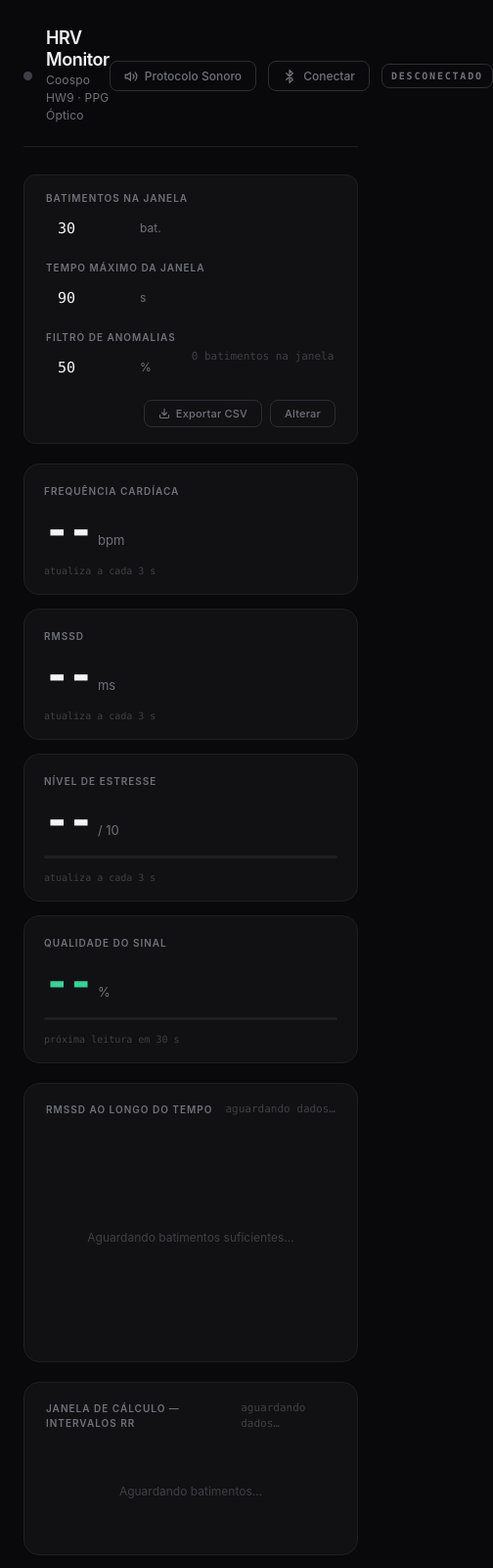
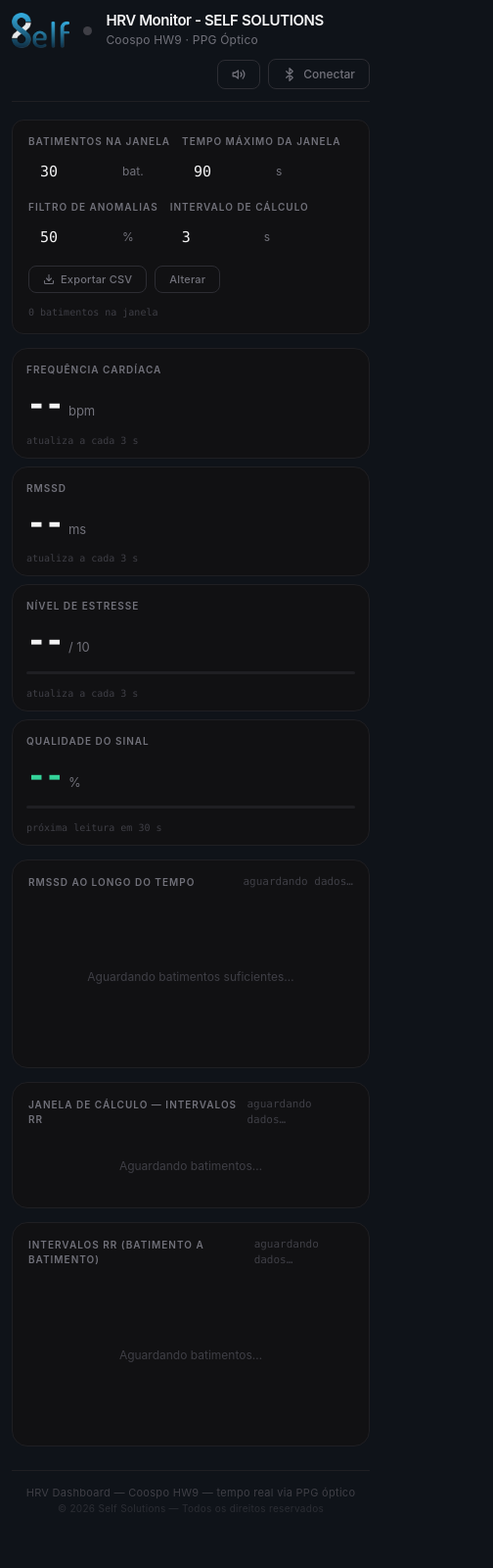
Before and after one commit to Self-Solutions/coospo_hrv_protocol, a plain HTML site: page index.html in a window 390 px wide. Shown: the top 1600 px of the page at 98% size, 504 px wide, since content can reach past the window. After the commit the page ends 1568 px from the top, so only its background shows below. Drawn offline with Linux system fonts and the light colour scheme.

Commit message:
versao correta

```diff
--- a/index.html
+++ b/index.html
@@ -12,16 +12,17 @@
     <!-- ── Header ────────────────────────────────────────────── -->
     <header class="header">
       <div class="header-left">
+        <img src="logo.webp" alt="Self Solutions" class="header-logo" />
         <span class="status-dot" id="status-dot" title="Aguardando conexão"></span>
         <div>
-          <h1>HRV Monitor</h1>
+          <h1>HRV Monitor - SELF SOLUTIONS</h1>
           <span class="subtitle">Coospo HW9 &middot; PPG Óptico</span>
         </div>
       </div>
       <div class="header-right">
         <button class="btn-protocol" id="btn-protocol" aria-label="Abrir configuração do protocolo sonoro">
           <svg xmlns="http://www.w3.org/2000/svg" width="14" height="14" viewBox="0 0 24 24" fill="none" stroke="currentColor" stroke-width="2.2" stroke-linecap="round" stroke-linejoin="round" aria-hidden="true"><polygon points="11 5 6 9 2 9 2 15 6 15 11 19 11 5"/><path d="M15.54 8.46a5 5 0 0 1 0 7.07"/><path d="M19.07 4.93a10 10 0 0 1 0 14.14"/></svg>
-          Protocolo Sonoro
+          <span class="btn-label">Protocolo Sonoro</span>
         </button>
         <button class="btn-connect" id="btn-connect" aria-label="Conectar dispositivo Bluetooth">
           <svg xmlns="http://www.w3.org/2000/svg" width="14" height="14" viewBox="0 0 24 24" fill="none" stroke="currentColor" stroke-width="2.2" stroke-linecap="round" stroke-linejoin="round" aria-hidden="true"><polyline points="6.5 6.5 17.5 17.5 12 23 12 1 17.5 6.5 6.5 17.5"/></svg>
@@ -59,8 +60,13 @@
             <span class="unit">%</span>
           </div>
         </div>
-        <div class="config-stats">
-          <span id="window-beat-count">0 batimentos na janela</span>
+        <div class="config-divider"></div>
+        <div class="config-item">
+          <label for="metrics-interval">Intervalo de Cálculo</label>
+          <div class="input-row">
+            <input type="number" id="metrics-interval" value="3" min="1" max="5" readonly />
+            <span class="unit">s</span>
+          </div>
         </div>
         <div class="config-actions">
           <button class="btn-export" id="btn-export" title="Exportar registros como JSON">
@@ -68,6 +74,9 @@
             Exportar CSV
           </button>
           <button class="btn-alterar" id="btn-alterar">Alterar</button>
+        </div>
+        <div class="config-stats">
+          <span id="window-beat-count">0 batimentos na janela</span>
         </div>
       </section>
 
@@ -149,7 +158,7 @@
             <span class="card-value" id="metric-hr">--</span>
             <span class="card-unit">bpm</span>
           </div>
-          <span class="card-hint">atualiza a cada 3 s</span>
+          <span class="card-hint">atualiza a cada <span id="metrics-interval-display">3</span> s</span>
         </article>
 
         <article class="card" id="card-rmssd">
@@ -237,6 +246,8 @@
     <!-- ── Footer ────────────────────────────────────────────── -->
     <footer class="footer">
       HRV Dashboard &mdash; Coospo HW9 &mdash; tempo real via PPG óptico
+      <br />
+      <span class="footer-copy">&copy; 2026 Self Solutions &mdash; Todos os direitos reservados</span>
     </footer>
 
     <!-- ── Protocol Modal ────────────────────────────────────── -->
--- a/script.js
+++ b/script.js
@@ -13,7 +13,8 @@
 'use strict';
 
 // ─── Constants ────────────────────────────────────────────────────────────────
-const METRICS_MS   = 3_000;    // metrics refresh period
+// ─── Constants ───────────────────────────────────────────────────────────────────────────
+let   METRICS_MS   = 3_000;    // metrics refresh period (user-adjustable 1–5 s)
 const SQI_MS       = 30_000;   // SQI refresh period
 const CHART_POINTS = 1200;     // max RMSSD history kept (~1 h at 3 s/pt)
 
@@ -63,6 +64,7 @@
 let firstBeatTs     = null;   // epoch ms of first beat in current session
 let sessionStart    = null;   // epoch ms when BLE connected
 let sessionInterval = null;   // stopwatch setInterval handle
+let _metricsTimer   = null;   // metrics setInterval handle (restartable)
 
 // ─── DOM refs ─────────────────────────────────────────────────────────────────
 const elHR          = document.getElementById('metric-hr');
@@ -84,6 +86,8 @@
 const elRRChartPH        = document.getElementById('rr-chart-placeholder');
 const elAlterarBtn       = document.getElementById('btn-alterar');
 const elExportBtn        = document.getElementById('btn-export');
+const elIntervalInput    = document.getElementById('metrics-interval');
+const elIntervalDisplay  = document.getElementById('metrics-interval-display');
 const elConnectBtn       = document.getElementById('btn-connect');
 const elConnectLabel = document.getElementById('btn-connect-label');
 const elBadgeMode   = document.getElementById('badge-mode');
@@ -527,6 +531,7 @@
   elWindowInput.readOnly = false;
   elMaxAgeInput.readOnly = false;
   elFilterInput.readOnly = false;
+  elIntervalInput.readOnly = false;
   elAlterarBtn.textContent = 'Salvar';
   elAlterarBtn.classList.add('editing');
   elWindowInput.focus();
@@ -561,10 +566,25 @@
     elFilterInput.value = Math.round(anomalyThreshold * 100);
   }
 
+  // Validate metrics interval
+  const iv = parseInt(elIntervalInput.value, 10);
+  if (!isNaN(iv) && iv >= 1 && iv <= 5) {
+    const newMs = iv * 1000;
+    if (newMs !== METRICS_MS) {
+      METRICS_MS = newMs;
+      clearInterval(_metricsTimer);
+      _metricsTimer = setInterval(updateMetrics, METRICS_MS);
+    }
+    if (elIntervalDisplay) elIntervalDisplay.textContent = iv;
+  } else {
+    elIntervalInput.value = METRICS_MS / 1000;
+  }
+
   configEditing = false;
   elWindowInput.readOnly = true;
   elMaxAgeInput.readOnly = true;
   elFilterInput.readOnly = true;
+  elIntervalInput.readOnly = true;
   elAlterarBtn.textContent = 'Alterar';
   elAlterarBtn.classList.remove('editing');
 }
@@ -581,10 +601,12 @@
     elWindowInput.value = windowBeats;
     elMaxAgeInput.value = windowMaxAgeMs / 1000;
     elFilterInput.value = Math.round(anomalyThreshold * 100);
+    elIntervalInput.value = METRICS_MS / 1000;
     configEditing = false;
     elWindowInput.readOnly = true;
     elMaxAgeInput.readOnly = true;
     elFilterInput.readOnly = true;
+    elIntervalInput.readOnly = true;
     elAlterarBtn.textContent = 'Alterar';
     elAlterarBtn.classList.remove('editing');
   }
@@ -1522,8 +1544,8 @@
 }
 
 function init() {
-  // Metrics timer — every 3 s
-  setInterval(updateMetrics, METRICS_MS);
+  // Metrics timer — starts at configured interval, can be changed by user
+  _metricsTimer = setInterval(updateMetrics, METRICS_MS);
 
   // SQI timer — every 30 s
   setInterval(updateSQI, SQI_MS);
--- a/style.css
+++ b/style.css
@@ -9,7 +9,7 @@
 
 :root {
   /* backgrounds */
-  --bg:          #09090b;
+  --bg:          #0f1319;
   --surface:     #111113;
   --surface-hi:  #18181b;
 
@@ -81,6 +81,14 @@
   justify-content: space-between;
   padding: 28px 0 22px;
   border-bottom: 1px solid var(--border);
+}
+
+.header-logo {
+  height: 36px;
+  width: auto;
+  display: block;
+  object-fit: contain;
+  flex-shrink: 0;
 }
 
 .header-left {
@@ -322,6 +330,7 @@
   font-family: var(--font-mono);
   color: var(--text-3);
   white-space: nowrap;
+  width: 100%;
 }
 
 .config-actions {
@@ -483,6 +492,7 @@
   margin-top: 8px;
   font-family: var(--font-mono);
 }
+
 
 /* ── Stress bar ─────────────────────────────────── */
 .stress-track {
@@ -664,6 +674,12 @@
   color: var(--text-3);
   text-align: center;
   letter-spacing: 0.3px;
+}
+
+.footer-copy {
+  font-size: 10px;
+  color: var(--text-3);
+  opacity: 0.6;
 }
 
 /* ─────────────────────────────────────────────────────────────
@@ -1050,3 +1066,205 @@
 .protocol-phase.proto-done {
   opacity: 0.38;
 }
+
+/* ═══════════════════════════════════════════════════════════════════════════
+   Responsive — Mobile & Tablet
+═══════════════════════════════════════════════════════════════════════════ */
+
+/* ── ≤ 700px : header wraps, panels compact ───────────────────────────────────── */
+@media (max-width: 700px) {
+
+  .app {
+    padding: 0 16px;
+  }
+
+  /* Header wraps onto 2 rows */
+  .header {
+    flex-wrap: wrap;
+    padding: 16px 0 14px;
+    gap: 10px;
+  }
+
+  h1 {
+    font-size: 16px;
+  }
+
+  .header-right {
+    width: 100%;
+    justify-content: flex-end;
+    gap: 8px;
+  }
+
+  /* Protocol button: icon-only, hide text label */
+  .btn-protocol .btn-label {
+    display: none;
+  }
+
+  /* Hide redundant badge (status-dot + btn colour already convey state) */
+  .badge-mode {
+    display: none;
+  }
+
+  /* Main */
+  .main {
+    padding: 18px 0 24px;
+    gap: 14px;
+  }
+
+  /* Config panel */
+  .config-panel {
+    padding: 14px 16px;
+    gap: 12px;
+  }
+
+  .config-divider {
+    display: none;
+  }
+
+  .config-actions {
+    margin-left: 0;
+    width: 100%;
+    justify-content: flex-start;
+  }
+
+  /* Protocol progress bar */
+  .protocol-bar {
+    height: 40px;
+  }
+
+  .protocol-phase-content {
+    padding: 0 6px;
+  }
+
+  .protocol-phase-label {
+    font-size: 8px;
+    letter-spacing: 0.5px;
+  }
+
+  .protocol-phase-time {
+    font-size: 11px;
+  }
+
+  /* Charts */
+  .chart-section {
+    padding: 14px 16px 12px;
+    gap: 8px;
+  }
+
+  .chart-wrap {
+    height: 180px;
+  }
+
+  .window-timeline-wrap {
+    height: 72px;
+  }
+
+  /* Modal — allow body to scroll on smaller viewports */
+  .modal {
+    max-height: calc(100dvh - 32px);
+    display: flex;
+    flex-direction: column;
+  }
+
+  .modal-body {
+    overflow-y: auto;
+    -webkit-overflow-scrolling: touch;
+    flex: 1;
+    padding: 16px 20px;
+    gap: 16px;
+  }
+
+  .modal-header {
+    padding: 16px 20px 14px;
+  }
+
+  .modal-footer {
+    padding: 14px 20px 16px;
+  }
+
+  /* Session fields: single column */
+  .modal-session-fields {
+    grid-template-columns: 1fr;
+  }
+
+  .modal-field--sensor {
+    grid-column: 1;
+  }
+
+  /* Metrics cards: single column */
+  .metrics-grid {
+    grid-template-columns: 1fr;
+    gap: 10px;
+  }
+
+  .card {
+    padding: 16px 16px 12px;
+  }
+
+  .card-value {
+    font-size: 38px;
+  }
+}
+
+/* ── ≤ 480px : full single-column phone layout ───────────────────────────────── */
+@media (max-width: 480px) {
+
+  .app {
+    padding: 0 12px;
+  }
+
+  .header {
+    padding: 12px 0 12px;
+  }
+
+  h1 {
+    font-size: 15px;
+  }
+
+  /* Single-column metric cards */
+  .metrics-grid {
+    grid-template-columns: 1fr;
+    gap: 8px;
+  }
+
+  /* Protocol bar: coloured stripes only, no text */
+  .protocol-bar {
+    height: 24px;
+  }
+
+  .protocol-phase-label,
+  .protocol-phase-time {
+    display: none;
+  }
+
+  /* Charts slightly shorter to save vertical space */
+  .chart-wrap {
+    height: 160px;
+  }
+
+  .window-timeline-wrap {
+    height: 60px;
+  }
+
+  .card-value {
+    font-size: 34px;
+  }
+
+  .card {
+    padding: 14px 14px 10px;
+  }
+
+  /* Snap-to-live button: smaller */
+  .btn-snap-live {
+    font-size: 9px;
+    padding: 3px 8px;
+    bottom: 22px;
+    right: 14px;
+  }
+
+  /* Config stats: wrap to fit */
+  .config-stats {
+    font-size: 10px;
+    white-space: normal;
+  }
+}
```
Also changed, not shown: logo.webp (added).
